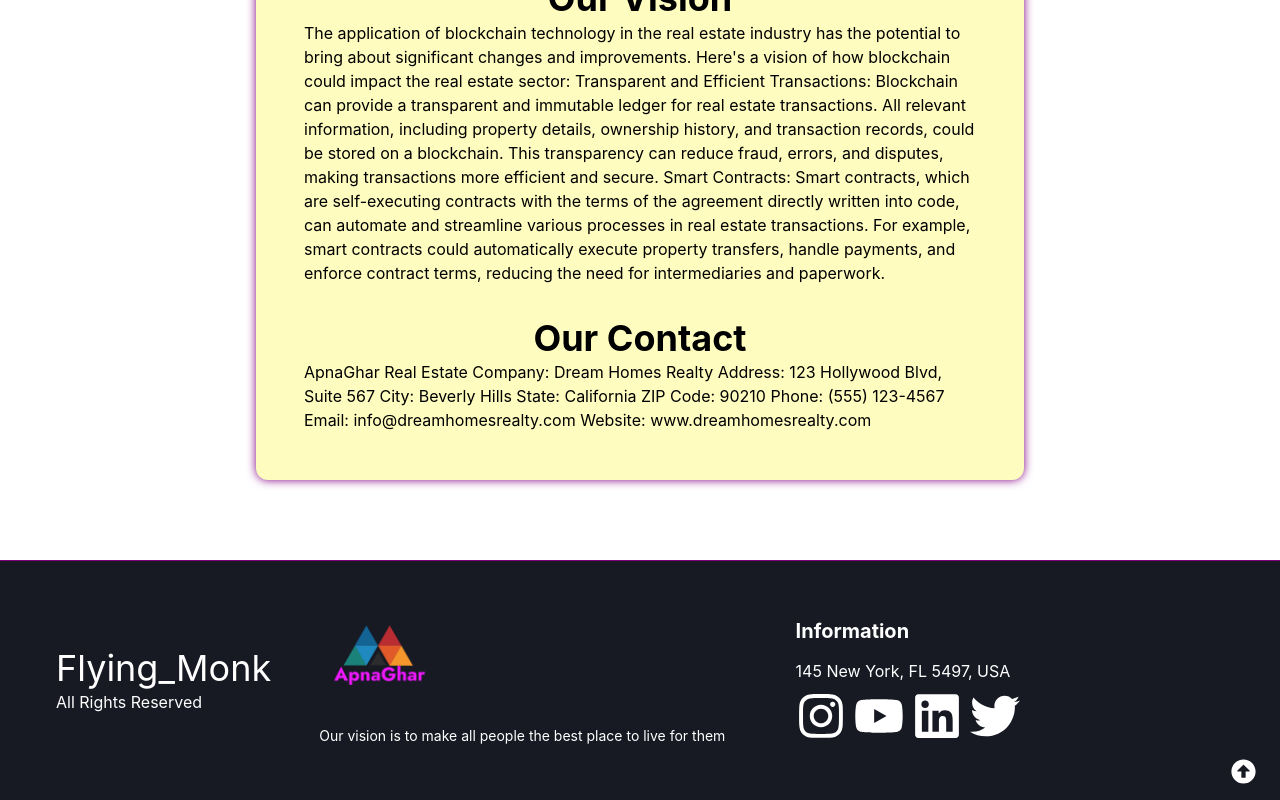
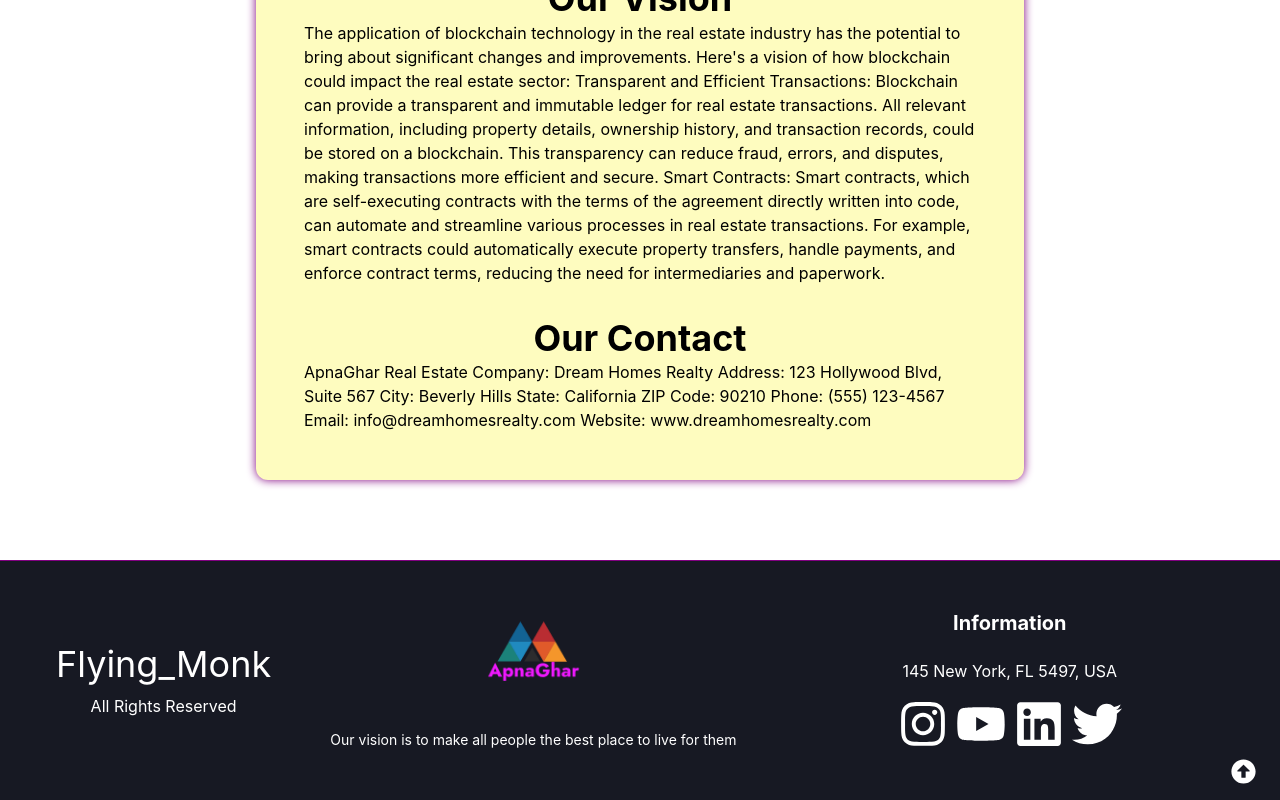
Before and after one commit to Flyingmonk01/ApnaGhar, a React (Vite) app: page / in a window 1280 px wide. Shown: the part 2309-3109 px from the top of the page. Built offline with nearby package versions, Linux system fonts and the light colour scheme.

Commit message:
update the footer

```diff
--- a/src/components/Footer/Footer.jsx
+++ b/src/components/Footer/Footer.jsx
@@ -14,15 +14,15 @@ const Footer = () => {
     return (
 
         <Flex borderTop={'1px solid purple'} color={'#fff'} minH={'30vh'} bgColor={'gray.900'} p={'8'} flexDirection={['column', 'row']} justifyContent={'center'} alignItems={'center'}>
-            <Box mx={'6'} maxW={'20vw'}>
-                <Heading fontWeight={'400'} children={'Flying_Monk'}/>
+            <HStack flexDir={'column'} mx={'6'} maxW={'20vw'}>
+                <Heading fontWeight={'400'} textAlign={'center'} w={'fit-content'} children={'Flying_Monk'}/>
                 <Text>All Rights Reserved</Text>
-            </Box>
-            <Box mx={'6'} flex="1">
+            </HStack>
+            <HStack flexDir={'column'} mx={'6'} flex="1">
                 <Image src={img} alt="Logo" maxW={{ base: "100px", md: "120px" }} mb={4} />
                 <Text fontSize="sm">Our vision is to make all people the best place to live for them</Text>
-            </Box>
-            <Box mx={'6'} flex="1">
+            </HStack>
+            <HStack flexDir={'column'} mx={'6'} flex="1">
                 <Heading size="md" mb={4}>Information</Heading>
                 <Text>145 New York, FL 5497, USA</Text>
                 <HStack mt={2}>
@@ -33,8 +33,8 @@ const Footer = () => {
 
 
                 </HStack>
-            </Box>
-            <Button pos={'absolute'} bottom={'2'} right={'2'} background={'transparent'} color={'#fff'} onClick={scrollToTop}><FaArrowAltCircleUp fontSize={'25px'} /></Button>
+            </HStack>
+            <Button pos={'absolute'} bottom={['400','2']} right={'2'} background={'transparent'} color={'#fff'} onClick={scrollToTop}><FaArrowAltCircleUp fontSize={'25px'} /></Button>
         </Flex>
     )
 }
```
